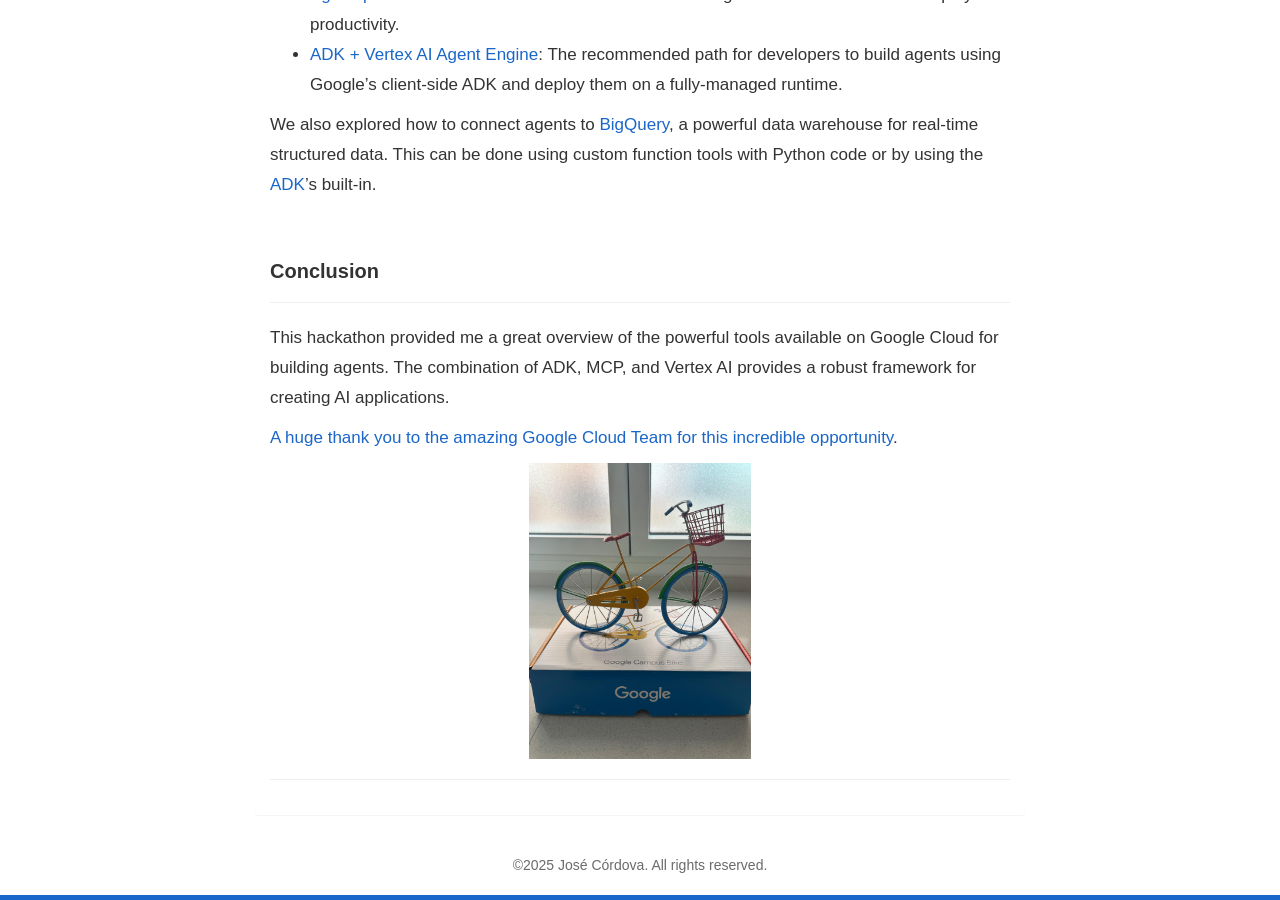
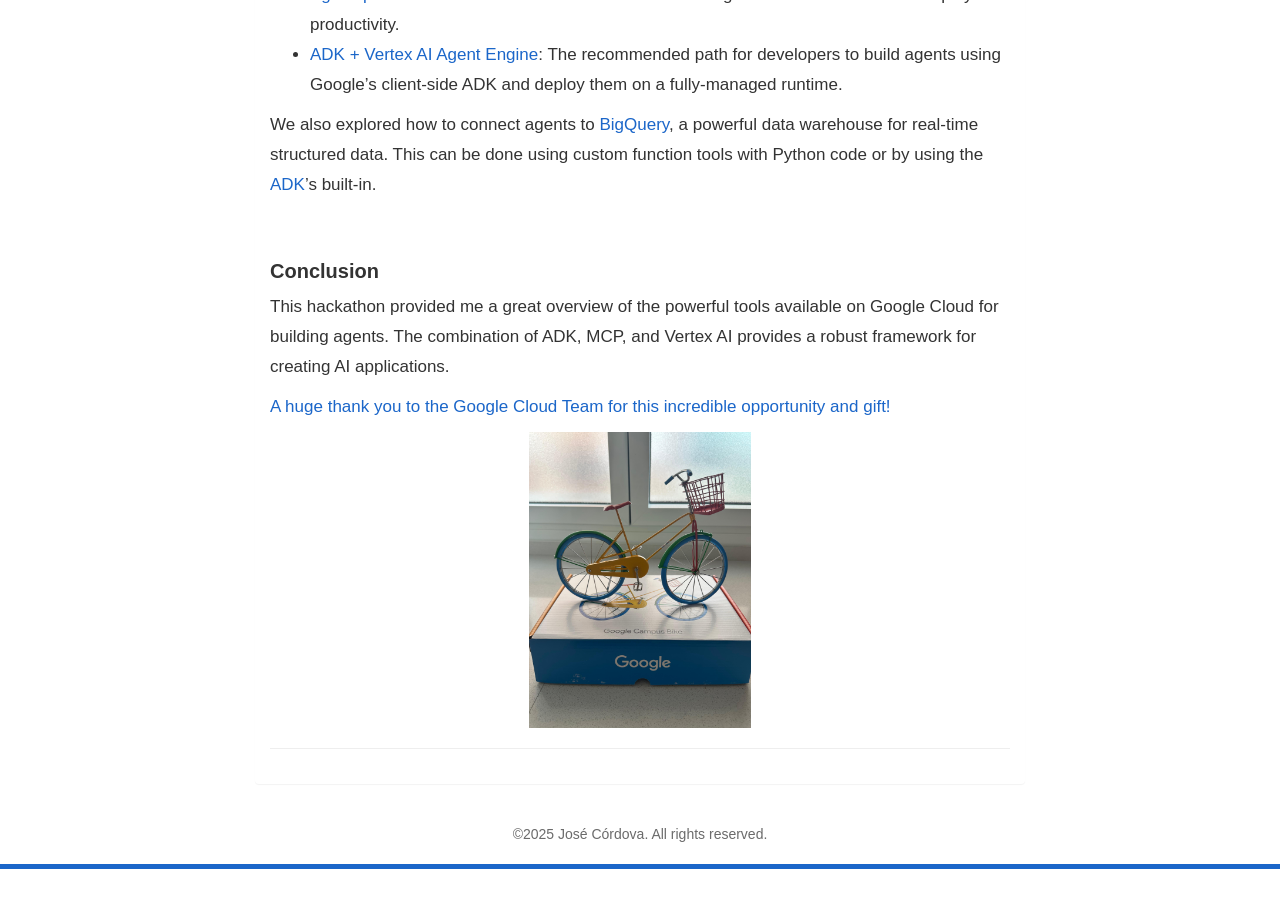
Before and after one commit to jfernancordova/jfernancordova.github.io, a Jekyll site: the page built from _posts/2025-08-22-google-ai-hackathon.md, in a window 1280 px wide and 900 px high, scrolled down 2139 px. Built offline with Jekyll 4.4.1, drawn with Linux system fonts in a browser that asks for light colours; nearby versions of some CDN libraries; comment, search, counter and statistics services are not loaded; after the commit the page ends 3008 px from its top, so only the background shows below that.

Commit message:
Enhance Google AI Hackathon post by adding line breaks for improved readability and updating the acknowledgment to include a gift from the Google Cloud Team.

```diff
--- a/_posts/2025-08-22-google-ai-hackathon.md
+++ b/_posts/2025-08-22-google-ai-hackathon.md
@@ -34,29 +34,33 @@
 ---
 
 We explored how to move beyond basic Large Language Models (LLMs) to build goal-oriented AI agents.
+<br>
 
 ### The Evolution of AI
 ---
 
 AI agents represent the next step in the evolution of AI. While traditional LLMs are great for generating text and [retrieval-augmented generation (RAG)](https://en.wikipedia.org/wiki/Retrieval-augmented_generation "Retrieval-Augmented Generation - AI technique that combines text generation with information retrieval") adds external data, agents go a step further. They are applications that perceive, decide, and act to achieve a specific goal. This is made possible by giving them access to tools like APIs and databases.
 This shift from simple LLM prompts to multi-agent systems is key to unlocking new enterprise value.
+<br>
 
 ### The Agent Development Kit (ADK)
 ---
 
 A tool for building these systems. It's a client-side SDK that helps us create and customize multi-agent applications for complex, real-world scenarios. It provides a balance of deterministic and agentic methods, a rich tool ecosystem, and multi-agent by design capabilities. The ADK also allows for defining an agent and its tools with minimal boilerplate code.
+<br>
 
 ### The Model Context Protocol (MCP)
 ---
 
 Model Context Protocol (MCP), which acts as a "USB-C port" for AI models. This open standard bridges the gap between AI models and external data sources and tools, simplifying how LLMs get context and execute actions. MCP is used to connect agents to tools, APIs, and resources with structured inputs and outputs.
+<br>
 
 ### Building Agents on Google Cloud
 ---
 
 During the hackathon, I learned there are several ways to build agents on Google Cloud, each suited for different users and use cases.
 
-- Building Agents on Google Cloud
+- [Building Agents on Google Cloud](https://cloud.google.com/vertex-ai/docs/agents "Building Agents on Google Cloud - Google Cloud's platform for creating AI agents")
 - [Agentspace](https://cloud.google.com/vertex-ai/docs/agentspace "Agentspace - Google Cloud's no-code UI for building AI agents"): A no-code UI for business users to build agents focused on internal employee productivity.
 - [ADK + Vertex AI Agent Engine](https://cloud.google.com/vertex-ai/docs/agents "ADK + Vertex AI Agent Engine - Google's recommended path for building AI agents"): The recommended path for developers to build agents using Google's client-side ADK and deploy them on a fully-managed runtime.
 
@@ -65,11 +69,11 @@
 <br>
 
 ## Conclusion
----
+
 
 This hackathon provided me a great overview of the powerful tools available on Google Cloud for building agents. The combination of ADK, MCP, and Vertex AI provides a robust framework for creating AI applications.
 
-[A huge thank you to the amazing Google Cloud Team for this incredible opportunity](https://www.linkedin.com/feed/update/urn:li:activity:7361727319628988416).
+[A huge thank you to the Google Cloud Team for this incredible opportunity and gift!](https://www.linkedin.com/feed/update/urn:li:activity:7361727319628988416)
 
 <img src="../assets/images/google-campus-bike.jpg" alt="Google Cloud" style="
   display: block;
```
